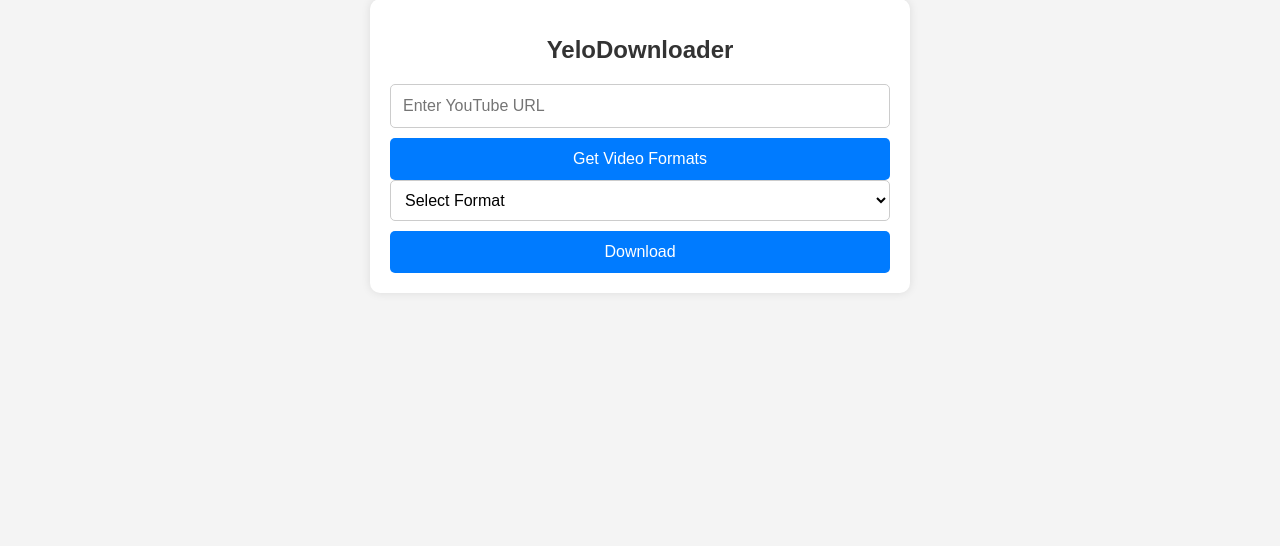
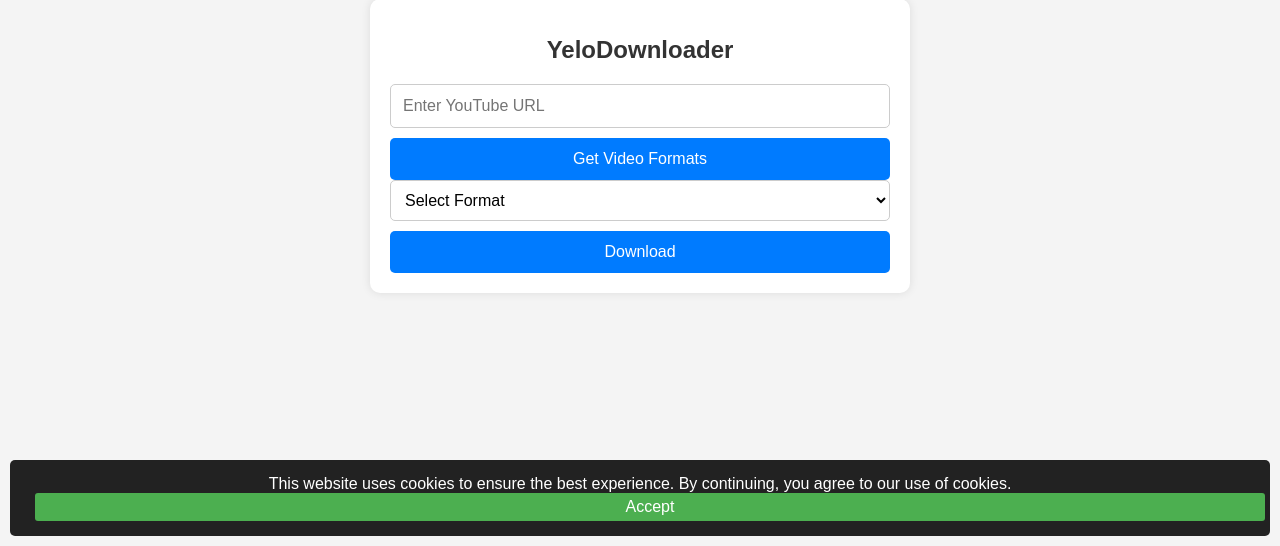
Before and after one commit to Yelo-desh/yelodownloader, a Flask app: page / in a window 1280 px wide. Shown: the part 254-800 px from the top of the page. Run offline with Flask 3, Linux system fonts and the light colour scheme.

Commit message:
Updated website with latest changes

```diff
--- a/static/css/styles.css
+++ b/static/css/styles.css
@@ -85,3 +85,27 @@ button:hover {
         font-size: 14px;
     }
 }
+
+#cookie-banner {
+    position: fixed;
+    bottom: 10px;
+    left: 10px;
+    right: 10px;
+    background: #222;
+    color: white;
+    padding: 15px;
+    text-align: center;
+    display: none;
+    font-family: Arial, sans-serif;
+    border-radius: 5px;
+}
+
+#cookie-banner button {
+    margin-left: 10px;
+    padding: 5px 10px;
+    background: #4CAF50;
+    color: white;
+    border: none;
+    cursor: pointer;
+    border-radius: 3px;
+}
--- a/static/js/scripts.js
+++ b/static/js/scripts.js
@@ -18,3 +18,25 @@ function fetchFormats() {
         });
     });
 }
+
+function getCookie(name) {
+    let cookies = document.cookie.split(';');
+    for (let i = 0; i < cookies.length; i++) {
+        let c = cookies[i].trim();
+        if (c.startsWith(name + '=')) {
+            return c.split('=')[1];
+        }
+    }
+    return null;
+}
+
+function acceptCookies() {
+    document.cookie = "cookiesAccepted=true; path=/; max-age=" + (60*60*24*365);
+    document.getElementById('cookie-banner').style.display = 'none';
+}
+
+window.onload = function() {
+    if (!getCookie("cookiesAccepted")) {
+        document.getElementById('cookie-banner').style.display = 'block';
+    }
+};
--- a/templates/index.html
+++ b/templates/index.html
@@ -21,6 +21,12 @@
         </form>
     </div>
 
+    <div id="cookie-banner">
+        This website uses cookies to ensure the best experience. By continuing, you agree to our use of cookies.
+        <button onclick="acceptCookies()">Accept</button>
+    </div>
+
+
     <script src="/static/js/scripts.js"></script>
 </body>
 </html>
```
